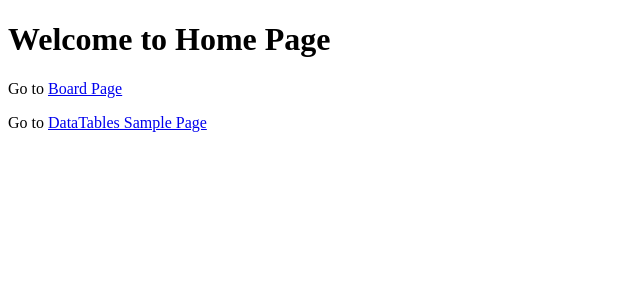
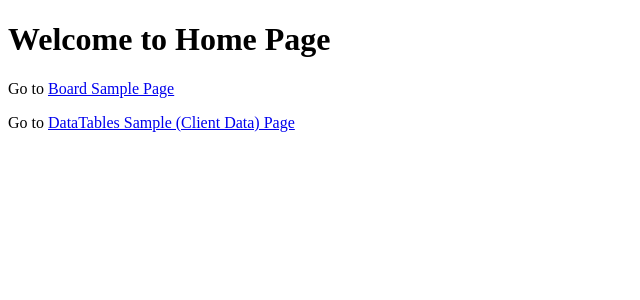
Before and after one commit to funnystyle/fabtable-next, a Next.js app: page / in a window 1280 px wide. Shown: the top 300 px of the page, without its empty margins (0-640 px from the left). Built offline with nearby package versions, Linux system fonts and the light colour scheme.

Commit message:
jsconfig.json 에 경로 설정

```diff
--- a/pages/index.js
+++ b/pages/index.js
@@ -7,10 +7,13 @@ const HomePage = () => {
     <div>
       <h1>Welcome to Home Page</h1>
       <p>
-        Go to <Link href="/board">Board Page</Link>
+        Go to <Link href="/samples/board">Board Sample Page</Link>
       </p>
       <p>
-        Go to <Link href="/datatables/client">DataTables Sample Page</Link>
+        Go to{" "}
+        <Link href="/samples/datatables/client">
+          DataTables Sample (Client Data) Page
+        </Link>
       </p>
     </div>
   );
--- a/pages/board.js
+++ b/pages/samples/board.js
@@ -1,8 +1,8 @@
 // pages/user.js
 import { useQuery } from "@tanstack/react-query";
 import { useEffect, useState } from "react";
-import apiClient from "../api/apiClient";
-import useBoardStore from "../store/useBoardStore"; // 변경된 이름으로 import
+import apiClient from "@api/apiClient";
+import useBoardStore from "@store/useBoardStore"; // 변경된 이름으로 import
 
 const fetchBoards = async () => {
   const response = await apiClient.get("/user/board");
@@ -16,7 +16,7 @@ const BoardPage = () => {
   const [queryKey, setQueryKey] = useState(["boards", Math.random()]); // 변경된 부분
   const { data, isLoading, isSuccess, isError } = useQuery({
     queryKey,
-    queryFn: fetchBoards
+    queryFn: fetchBoards,
   });
 
   useEffect(() => {
--- a/pages/datatables/client.js
+++ b/pages/samples/datatables/client.js
@@ -1,9 +1,9 @@
 // pages/user.js
 import { useQuery } from "@tanstack/react-query";
 import { useEffect, useRef, useState } from "react";
-import apiClient from "../../api/apiClient";
-import DataTables from "../../components/DataTables";
-import data from "../../data/datatables-data";
+import apiClient from "@api/apiClient";
+import DataTables from "@components/DataTables";
+import data from "@data/datatables-data";
 
 const columns = [
   { title: "Name" },
```
Also changed, not shown: jsconfig.json (+9 -1 lines).
